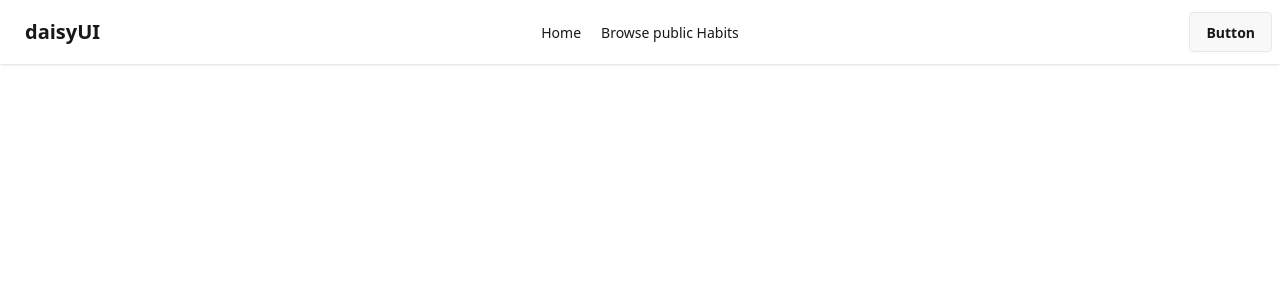
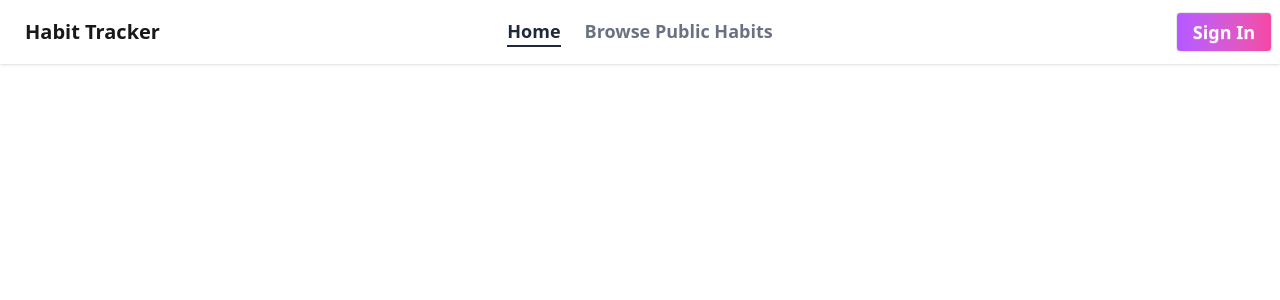
Before and after one commit to Rakibul29h/Habbit_Tracker_Client, a React (Vite) app: page / in a window 1280 px wide. Shown: the top 300 px of the page. Built offline with nearby package versions, Linux system fonts and the light colour scheme; no server answers.

Commit message:
navbar Update and SignOut finction added

```diff
--- a/src/Components/Navbar/Navbar.jsx
+++ b/src/Components/Navbar/Navbar.jsx
@@ -1,9 +1,25 @@
 import React from 'react';
+import { Link, NavLink } from 'react-router';
+import UseAuth from '../../Hook/UseAuth';
+import person from '../../assets/person.png'
 
 const Navbar = () => {
+  const {user,logOut}=UseAuth();
+ const handleSignOut=()=>{
+  logOut()
+  .then
+ }
+  console.log(user)
     const link=<>
-        <li to={"/"}>Home</li>
-        <li to={"/publicHabit"}>Browse public Habits</li>
+
+        <NavLink to={"/"}>Home</NavLink>
+        {
+          user?<>
+          <NavLink to={"/addHabit"}>Add Habit</NavLink>
+          <NavLink to={"/myHabit"}>My Habit</NavLink>
+          </>:""
+        }
+        <NavLink to={"/publicHabit"}>Browse Public Habits</NavLink>
 
     </>
     return (
@@ -16,19 +32,29 @@ const Navbar = () => {
       </div>
       <ul
         tabIndex="-1"
-        className="menu menu-sm dropdown-content bg-base-100 rounded-box z-1 mt-3 w-52 p-2 shadow">
+        className="menu text-xl menu-sm dropdown-content bg-base-100 rounded-box z-1 mt-3 w-52 p-2 shadow">
        {link}
       </ul>
     </div>
-    <a className="btn btn-ghost text-xl">daisyUI</a>
+    <Link to={"/"} className="btn btn-ghost text-xl">Habit Tracker</Link>
   </div>
   <div className="navbar-center hidden lg:flex">
-    <ul className="menu menu-horizontal px-1 flex gap-5">
+    <ul className="menu text-lg text-gray-500 font-semibold menu-horizontal px-1 flex gap-6">
      {link}
     </ul>
   </div>
   <div className="navbar-end">
-    <a className="btn">Button</a>
+    {
+      user?   <div className="dropdown dropdown-end">
+  <div tabIndex={0} role="button" className='px-4' > <img className='w-10 h-10 rounded-full ' src={user.photoURL? user.photoURL :person } alt="" />  </div>
+  <ul tabIndex="-1" className="dropdown-content mt-4 text-lg menu bg-base-100 rounded-box z-1 p-2 shadow-sm">
+    <li className='hover:bg-gray-200 py-2 px-3 rounded-lg'>{user?.displayName}</li>
+    <li className='hover:bg-gray-200 py-2 px-3 rounded-lg'>{user?.email}</li>
+    <li className='customBtn' onClick={handleSignOut}>Sign Out</li>
+  </ul>
+</div>:<Link to={"/login"} className='btn customBtn' >Sign In</Link>
+    }
+
   </div>
 </div>
         </div>
--- a/src/Pages/Register/Register.jsx
+++ b/src/Pages/Register/Register.jsx
@@ -13,6 +13,15 @@ const Register = () => {
       })
       .catch(err=>console.log(err))
     }
+
+    const handleForm=(e)=>{
+      e.preventDefault();
+      const name=e.target.name.value;
+      const email=e.target.email.value;
+      const photoUrl=e.target.photoUrl.value;
+      const password=e.target.password.value;
+      console.log({name,email,photoUrl,password})
+    }
     return (
            <div>
       <div className="hero min-h-screen">
@@ -20,7 +29,7 @@ const Register = () => {
           <div className="card bg-base-100 w-full flex-1 shadow-2xl">
             <div className="card-body">
                 <h2 className="text-2xl md:text-3xl lg:text-4xl font-bold text-center my-2 ">Sign Up</h2>
-              <form className="fieldset text-lg">
+              <form className="fieldset text-lg" onSubmit={handleForm}>
                 <label className="label">Name</label>
                 <input
                   type="text"
@@ -33,6 +42,7 @@ const Register = () => {
                   type="email"
                   className="input w-full focus:outline-none"
                   placeholder="Email"
+                  name='email'
                 />
                                 <label className="label">Photo URL</label>
                 <input
@@ -46,6 +56,7 @@ const Register = () => {
                   type="password"
                   className="input w-full focus:outline-none"
                   placeholder="Password"
+                  name='password'
                 />
                 <button className="customBtn btn mt-4 py-4 text-lg">Sign Up</button>
                 <div className="text-gray-500">Already have an Account? <Link to={"/login"} className="text-blue-700 hover:text-blue-500 font-semibold">Sign In</Link> </div>
--- a/src/index.css
+++ b/src/index.css
@@ -4,7 +4,11 @@
 }
 
 .customBtn{
-  @apply bg-linear-to-r from-purple-500 to-pink-500
+  @apply btn text-lg text-white bg-linear-to-r from-purple-500 to-pink-500
   opacity-90 hover:opacity-100
 transition-all duration-1000 ease-in-out  hover:shadow-lg hover:shadow-purple-300/50
 }
+
+.active{
+  @apply text-gray-800 border-b-2
+}
```
Also changed, not shown: src/assets/person.png (added).
